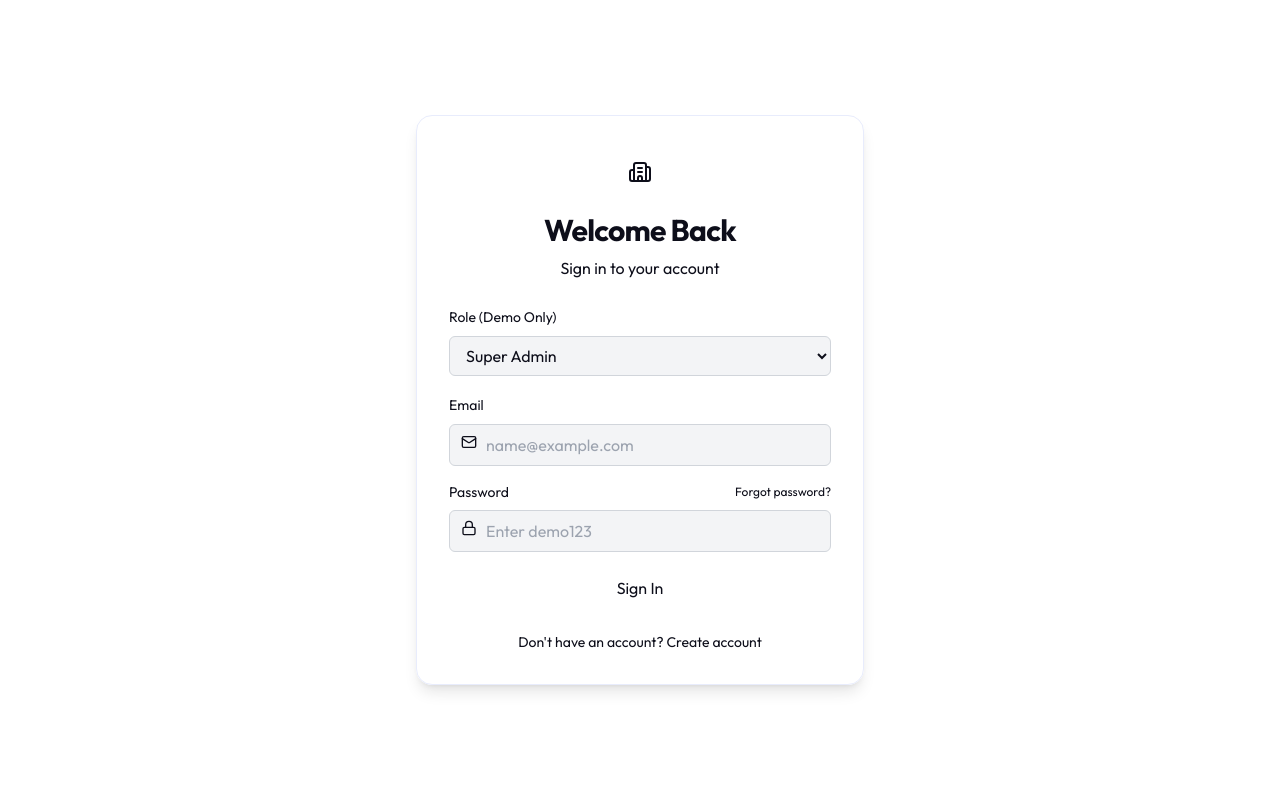
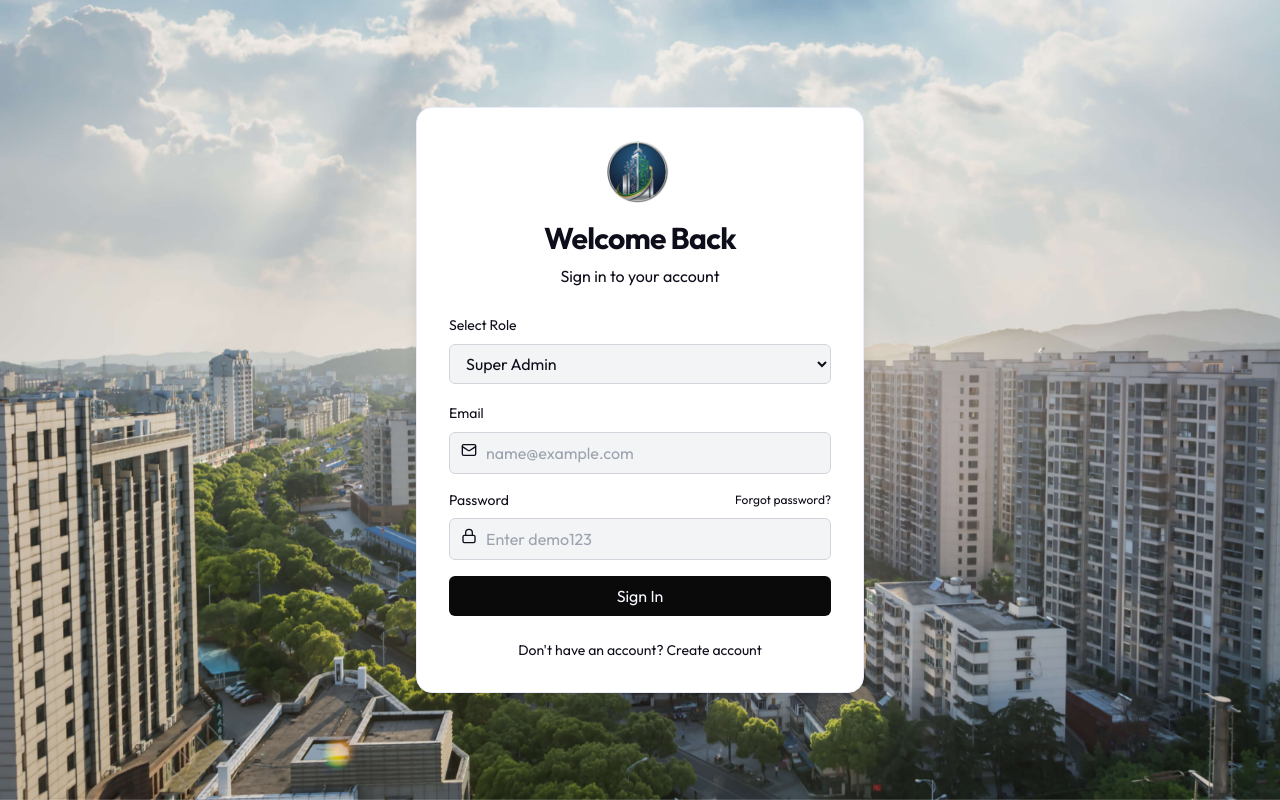
Before and after one commit to anaswebdevpro/Real_Estate_Management, a React (Vite) app: page /login in a window 1280 px wide. Built offline with nearby package versions, Linux system fonts and the light colour scheme.

Commit message:
Refactor code structure for improved readability and maintainability

```diff
--- a/src/Pages/auth/LoginPage.jsx
+++ b/src/Pages/auth/LoginPage.jsx
@@ -4,6 +4,7 @@ import { useFormik } from "formik";
 import * as Yup from "yup";
 import { Lock, Mail, Building2 } from "lucide-react";
 import { useAuth } from "../../contexts/AuthContext";
+import { backgroundImage, icon } from "../../assets/index.js";
 
 export default function LoginPage() {
   const { login } = useAuth();
@@ -38,11 +39,20 @@ export default function LoginPage() {
   });
 
   return (
-        <div className="min-h-screen flex items-center justify-center bg-secondary/30 p-4">
-            <div className="w-full max-w-md bg-card border rounded-2xl shadow-lg p-8 space-y-6">
+    <div
+      className="min-h-screen flex items-center justify-center p-4"
+      style={{
+        backgroundImage: `url(${backgroundImage})`,
+        backgroundSize: "cover",
+        backgroundPosition: "center",
+        backgroundAttachment: "fixed",
+      }}
+    >
+      <div className="w-full max-w-md bg-[var(--background)] border rounded-2xl shadow-lg p-8 space-y-6">
         <div className="text-center space-y-2">
-                    <div className="inline-flex h-12 w-12 items-center justify-center rounded-xl bg-primary/10 text-primary mb-2">
-                        <Building2 className="h-6 w-6" />
+          <div className="inline-flex items-center justify-center rounded-xl bg-primary/10 text-primary mb-2">
+            {/* <Building2 className="h-6 w-6" /> */}
+            <img src={icon} alt="Real Estate CRM" className="h-16 w-auto" />
           </div>
           <h1 className="text-3xl font-bold tracking-tight">Welcome Back</h1>
           <p className="text-muted-foreground">Sign in to your account</p>
@@ -56,7 +66,7 @@ export default function LoginPage() {
 
         <form onSubmit={formik.handleSubmit} className="space-y-4">
           <div className="space-y-2">
-                        <label className="text-sm font-medium">Role (Demo Only)</label>
+            <label className="text-sm font-medium">Select Role </label>
             <select
               {...formik.getFieldProps("role")}
               className="w-full px-3 py-2 border rounded-md bg-background"
@@ -84,14 +94,18 @@ export default function LoginPage() {
               />
             </div>
             {formik.touched.email && formik.errors.email && (
-                            <div className="text-xs text-destructive">{formik.errors.email}</div>
+              <div  className="text-xs text-red-600 font-medium">
+                {formik.errors.email}
+              </div>
             )}
           </div>
 
           <div className="space-y-2">
             <div className="flex items-center justify-between">
               <label className="text-sm font-medium">Password</label>
-                            <a href="#" className="text-xs text-primary hover:underline">Forgot password?</a>
+              <a href="#" className="text-xs text-primary hover:underline">
+                Forgot password?
+              </a>
             </div>
             <div className="relative">
               <Lock className="absolute left-3 top-2.5 h-4 w-4 text-muted-foreground" />
@@ -103,13 +117,15 @@ export default function LoginPage() {
               />
             </div>
             {formik.touched.password && formik.errors.password && (
-                            <div className="text-xs text-destructive">{formik.errors.password}</div>
+              <div  className="text-xs text-red-600 font-medium">
+                {formik.errors.password}
+              </div>
             )}
           </div>
 
           <button
             type="submit"
-                        className="w-full bg-primary text-primary-foreground py-2 rounded-md hover:bg-primary/90 transition-colors font-medium"
+            className="w-full bg-[var(--button)] text-[var(--primary-foreground)] py-2 rounded-md hover:bg-primary/90 transition-colors font-medium"
           >
             Sign In
           </button>
@@ -117,7 +133,10 @@ export default function LoginPage() {
 
         <div className="text-center text-sm text-muted-foreground">
           Don't have an account?{" "}
-                    <Link to="/signup" className="text-primary hover:underline font-medium">
+          <Link
+            to="/signup"
+            className="text-primary hover:underline font-medium"
+          >
             Create account
           </Link>
         </div>
--- a/src/assets/index.js
+++ b/src/assets/index.js
@@ -1,2 +1,3 @@
 export { default as logo } from "./logo.png";
 export { default as icon } from "./icon.png";
+export {default as backgroundImage} from "./bgimage.jpg";
--- a/src/components/ui/Sidebar.jsx
+++ b/src/components/ui/Sidebar.jsx
@@ -438,8 +438,8 @@ export function Sidebar({ isOpen, onClose }) {
               </div>
 
               <div className="pt-2">
-                <label className="text-[10px] uppercase tracking-widest text-zinc-600 font-bold mb-2 block px-1">
-                  Developer Mode
+                <label className="text-[10px] uppercase tracking-widest text-orange-600 font-bold mb-2 block px-1">
+                  Switch Role
                 </label>
                 <select
                   className="w-full text-xs p-2 border border-white/10 rounded bg-black/20 text-zinc-400 focus:text-white focus:bg-black/40 focus:border-primary/50 transition-all outline-none"
--- a/src/components/ui/TopNavbar.jsx
+++ b/src/components/ui/TopNavbar.jsx
@@ -113,7 +113,7 @@ export function TopNavbar({ onMenuClick }) {
                   className="fixed inset-0 z-40"
                   onClick={() => setShowProfileMenu(false)}
                 />
-                <div className="absolute right-0 mt-2 w-56 rounded-xl border bg-card p-2 shadow-xl shadow-black/5 z-50 animate-in fade-in slide-in-from-top-2 duration-200">
+                <div className="absolute right-0 mt-2 w-56 rounded-xl border bg-[var(--background)] p-2 shadow-xl shadow-black/5 z-50 animate-in fade-in slide-in-from-top-2 duration-200">
                   <div className="px-2 py-1.5 mb-1 border-b">
                     <p className="font-semibold text-sm">My Account</p>
                   </div>
--- a/src/index.css
+++ b/src/index.css
@@ -31,6 +31,7 @@
     --border: #e8ecfc;
     --input: #e8ecfc;
     --ring: #4f8fff;
+    --button:#0A0A0A;
 
     --radius: 0.5rem;
   }
@@ -63,6 +64,8 @@
     --border: #2a3447;
     --input: #2a3447;
     --ring: #d4e0f7;
+    --button:#CCCCCC;
+
   }
 }
 
```
Also changed, not shown: src/Pages/auth/SignupPage.jsx (+38 -14 lines), src/assets/bgimage.jpg (added). Lines whose indentation alone changed are shown as unchanged.
